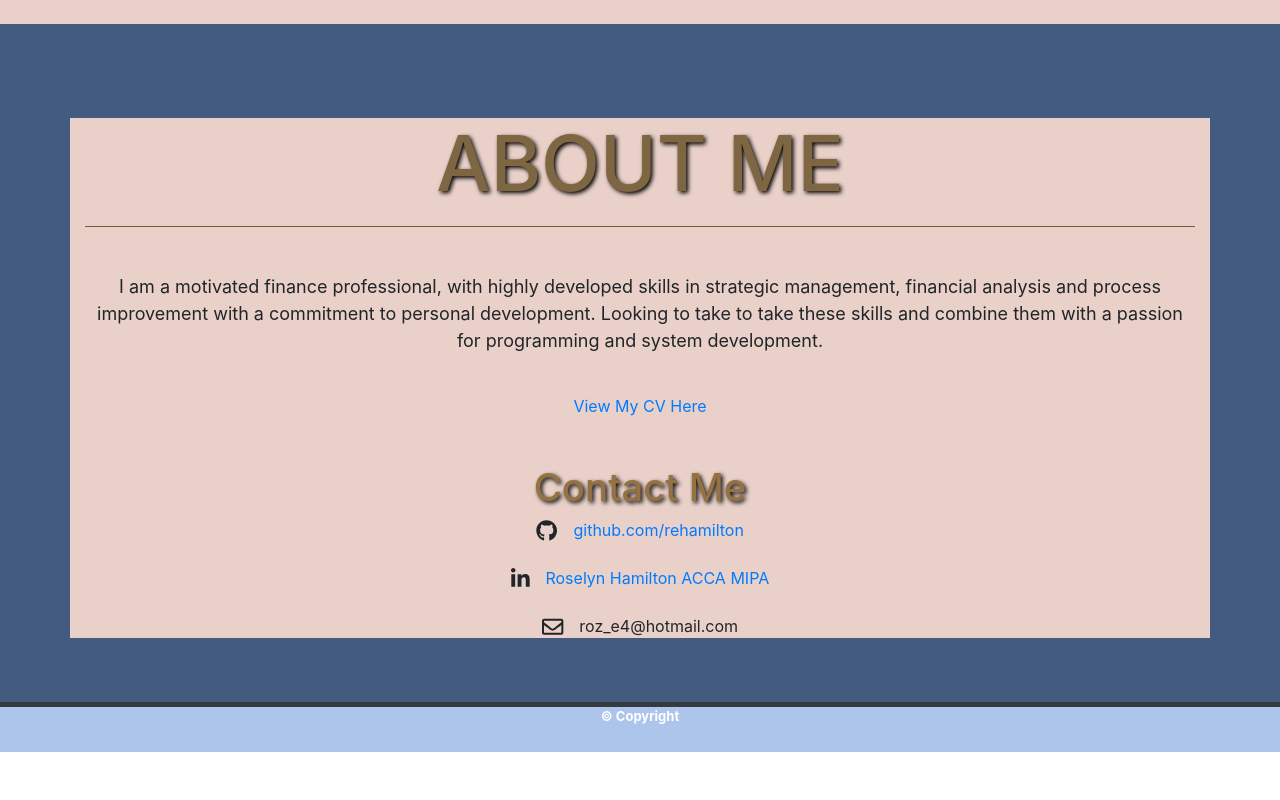
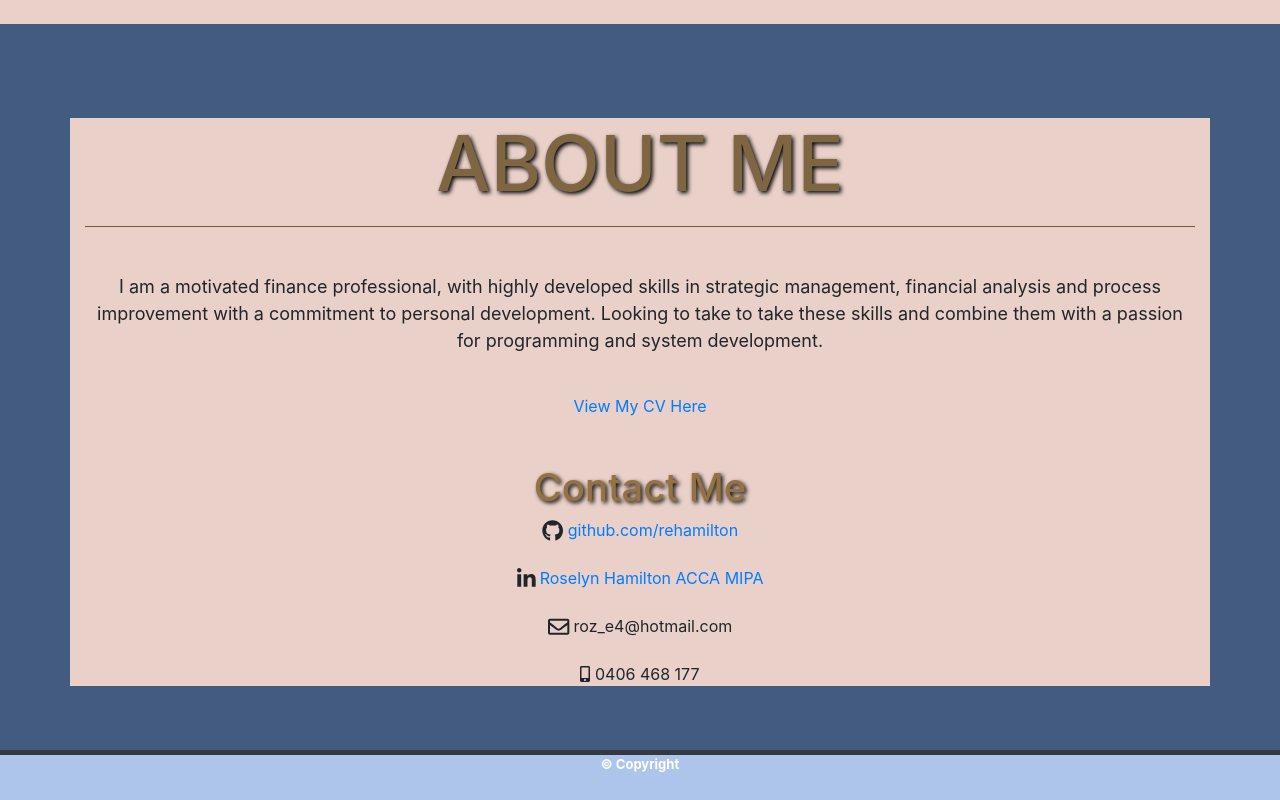
Before and after one commit to rehamilton/Updated_Portfolio, a plain HTML site: page index.html in a window 1280 px wide. Shown: the part 2154-2954 px from the top of the page. Before the commit the page ends 2906 px from the top, so only its background shows below. Drawn offline with nearby package versions, Linux system fonts and the light colour scheme; a web font is replaced by a local one.

Commit message:
fix css connectivity

```diff
--- a/index.html
+++ b/index.html
@@ -7,7 +7,7 @@
     <title>Roz Hamilton</title>
     <link href="https://fonts.googleapis.com/css?family=Baloo+Thambi+2|Chilanka|Kalam|Pacifico&display=swap"
         rel="stylesheet">
-    <link rel="stylesheet" href="/style.css">
+    <link rel="stylesheet" href="style.css">
     <script defer src="https://use.fontawesome.com/releases/v5.3.1/js/all.js"></script>
     <link rel="stylesheet" href="https://maxcdn.bootstrapcdn.com/bootstrap/4.0.0/css/bootstrap.min.css" integrity="sha384-Gn5384xqQ1aoWXA+058RXPxPg6fy4IWvTNh0E263XmFcJlSAwiGgFAW/dAiS6JXm" crossorigin="anonymous">
 </head>
@@ -165,14 +165,16 @@
                     <h2 class="text-center">Contact Me</h2>
                     <div class="text-center">
 
-                        <a class="git-ic mr-3" role="button"><i class="fab fa-lg fa-github"></i></a><a href="https://github.com/rehamilton">github.com/rehamilton</a>
+                        <i class="fab fa-lg fa-github"></i><a href="https://github.com/rehamilton"> github.com/rehamilton</a>
                         <br/>
                         <br/>
-                        <a class="li-ic mr-3" role="button"><i class="fab fa-lg fa-linkedin-in"></i></a><a href="https://www.linkedin.com/in/roselyn-hamilton-acca-mipa-b8249287/">Roselyn Hamilton ACCA MIPA</a>
+                        <i class="fab fa-lg fa-linkedin-in"></i><a href="https://www.linkedin.com/in/roselyn-hamilton-acca-mipa-b8249287/"> Roselyn Hamilton ACCA MIPA</a>
                         <br/>
                         <br/>
-                        <a class="email-ic mr-3" role="button"><i class="far fa-lg fa-envelope"></i></a><span>roz_e4@hotmail.com</span>
+                        <i class="far fa-lg fa-envelope"></i><span> roz_e4@hotmail.com</span>
                         <br/>
+                        <br/>
+                        <i class="fas fa-mobile-alt"></i><span> 0406 468 177</span>
 
                     </div>
                 </div>
```
